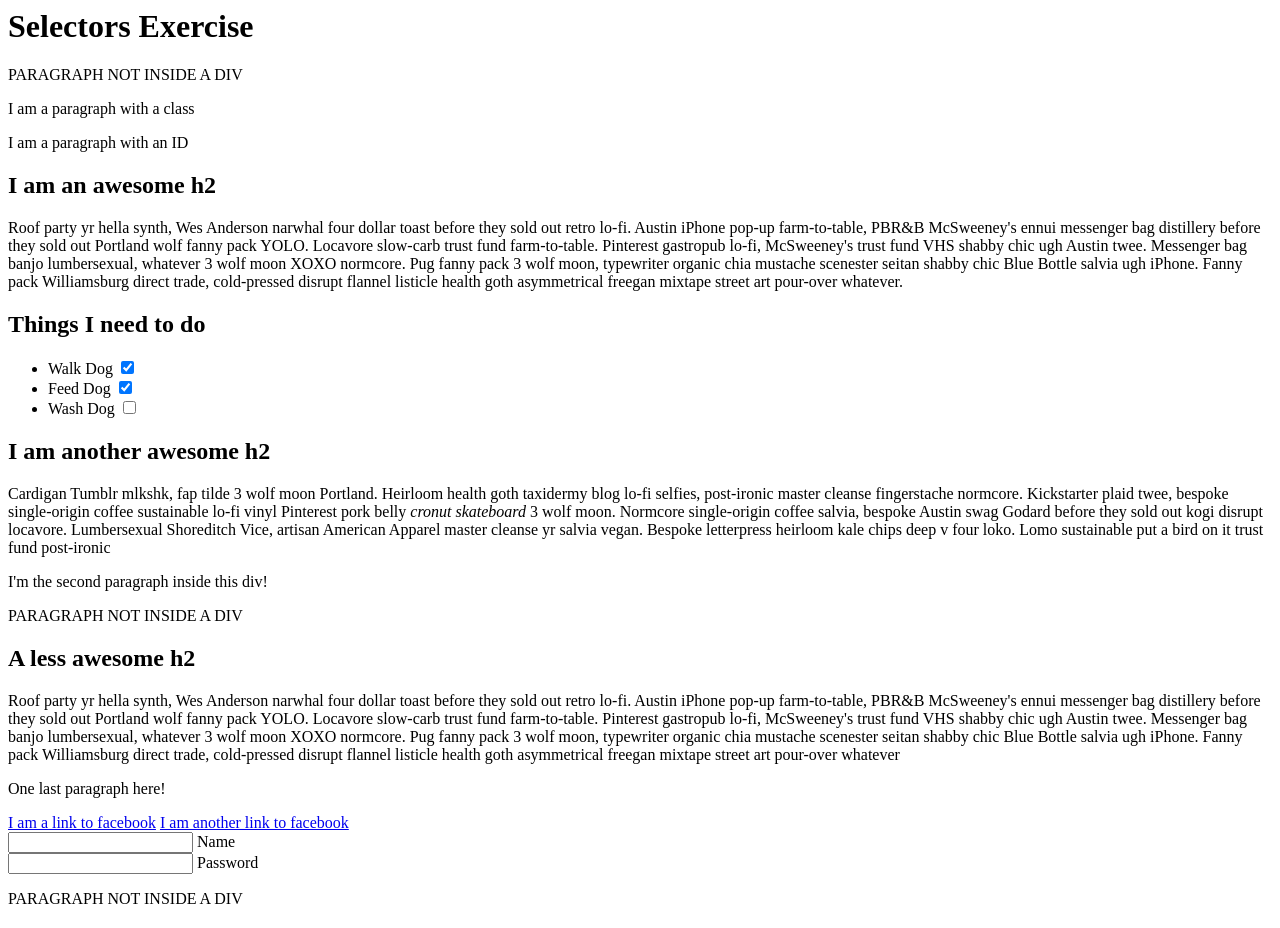
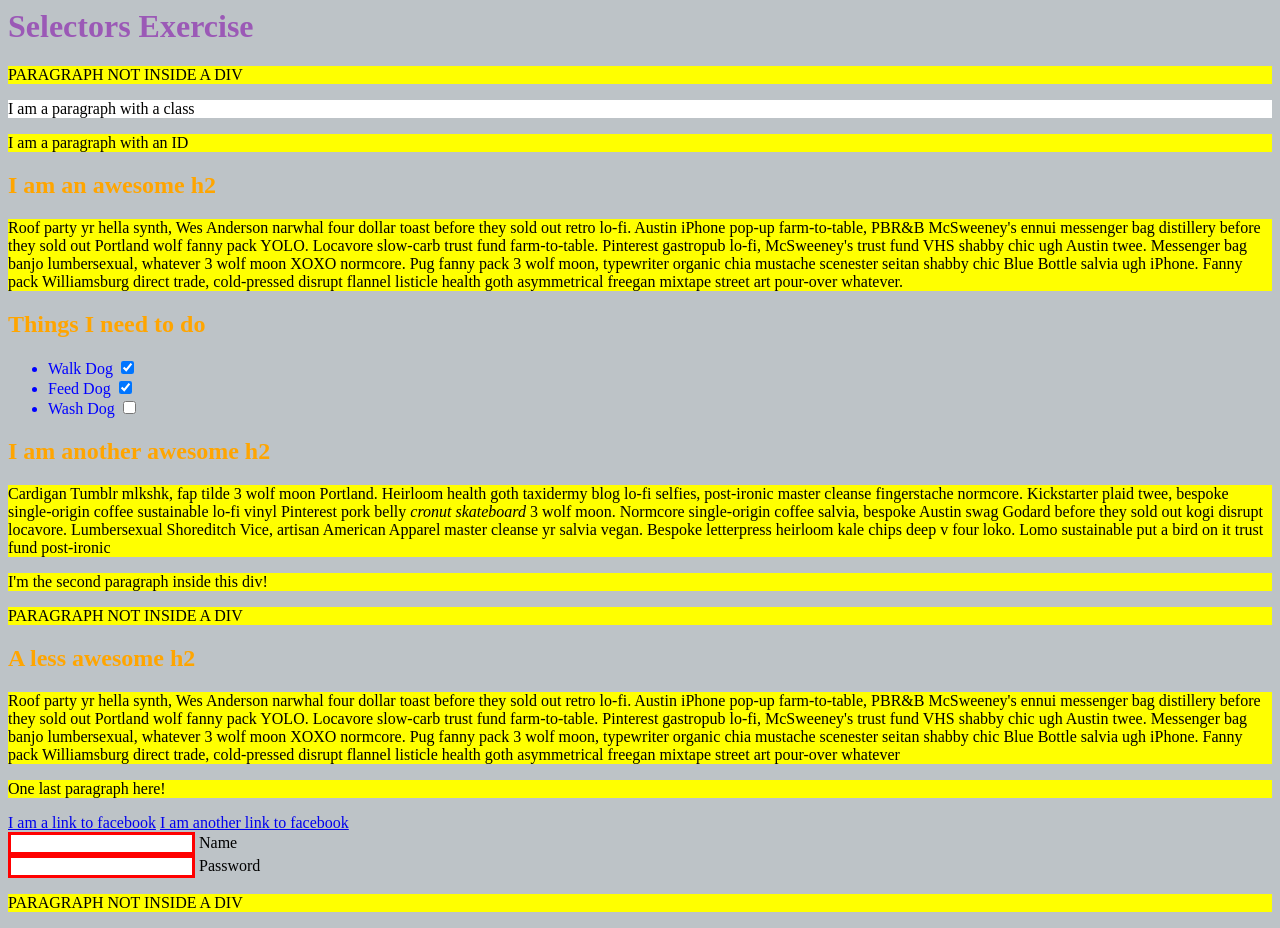
Before and after one commit to veysean/Web-Design, a plain HTML site: page S3-PRACTICE-CSS_Selectors-Box-Model/START CODE/EX-2/index.html in a window 1280 px wide. Drawn offline with Linux system fonts and the light colour scheme.

Commit message:
Mandatory

```diff
--- a/S3-PRACTICE-CSS_Selectors-Box-Model/START CODE/EX-2/selectors.css
+++ b/S3-PRACTICE-CSS_Selectors-Box-Model/START CODE/EX-2/selectors.css
@@ -5,19 +5,39 @@ DO NOT ALTER THE EXISTING HTML TO DO THIS.  WRITE ONLY CSS!*/
 /* MANDATORY CHALLENGES */
 
 /* Give the <body> element a background of #bdc3c7*/
+body {
+    background-color: #bdc3c7;
+}
 
 /* Make the <h1> element #9b59b6*/
+h1 {
+    color: #9b59b6;
+}
 
 /* Make all <h2> elements orange */
+h2 {
+    color: orange;
+}
 
 /* Make all <li> elements blue(pick your own hexadecimal blue)*/
+li {
+    color: blue;
+}
 
 /*Change the background on every paragraph to be yellow*/
+p {
+    background-color: yellow;
+}
 
 /*Make all inputs have a 3px red border*/
+input {
+    border: 3px solid red;
+}
 
 /* Give everything with the class 'hello' a white background*/
-
+.hello {
+    background-color: white;
+}
 
 
 
@@ -27,10 +47,14 @@ DO NOT ALTER THE EXISTING HTML TO DO THIS.  WRITE ONLY CSS!*/
 
 
 /* Make all the <p>'s that are nested inside of divs 25px font(font-size: 25px)*/
+p div {
+    font-size: 25px;
+}
 
 /* Make only inputs with type 'text' have a gray background*/
 
-/* Make all "checked" checkboxes have a left margin of 50px(margin-left: 50px)*/
+
+/* Make all "checked" checkboxes have a left margin of 50px(margin-inline-start: 50px)*/
 
 /* Make the <label> elements all UPPERCASE without changing the HTML(definitely look this one up*/
 
```
